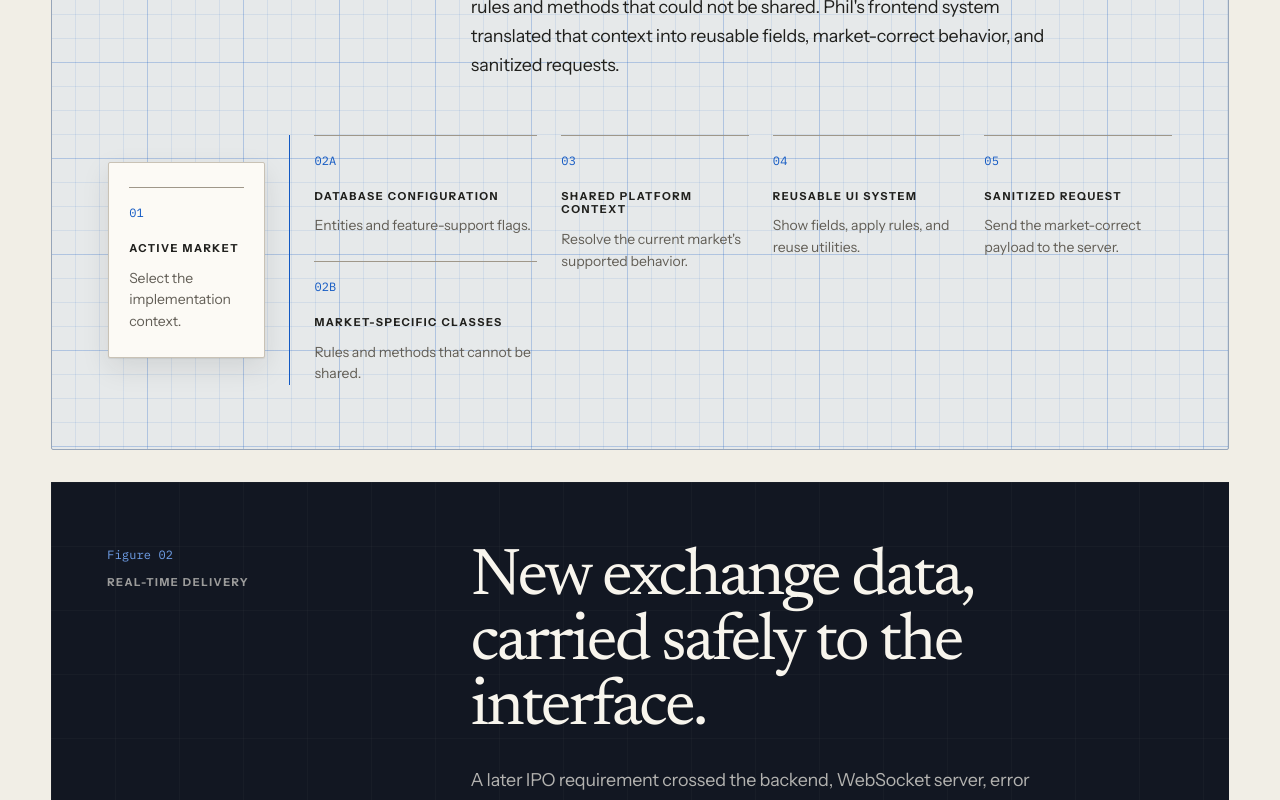
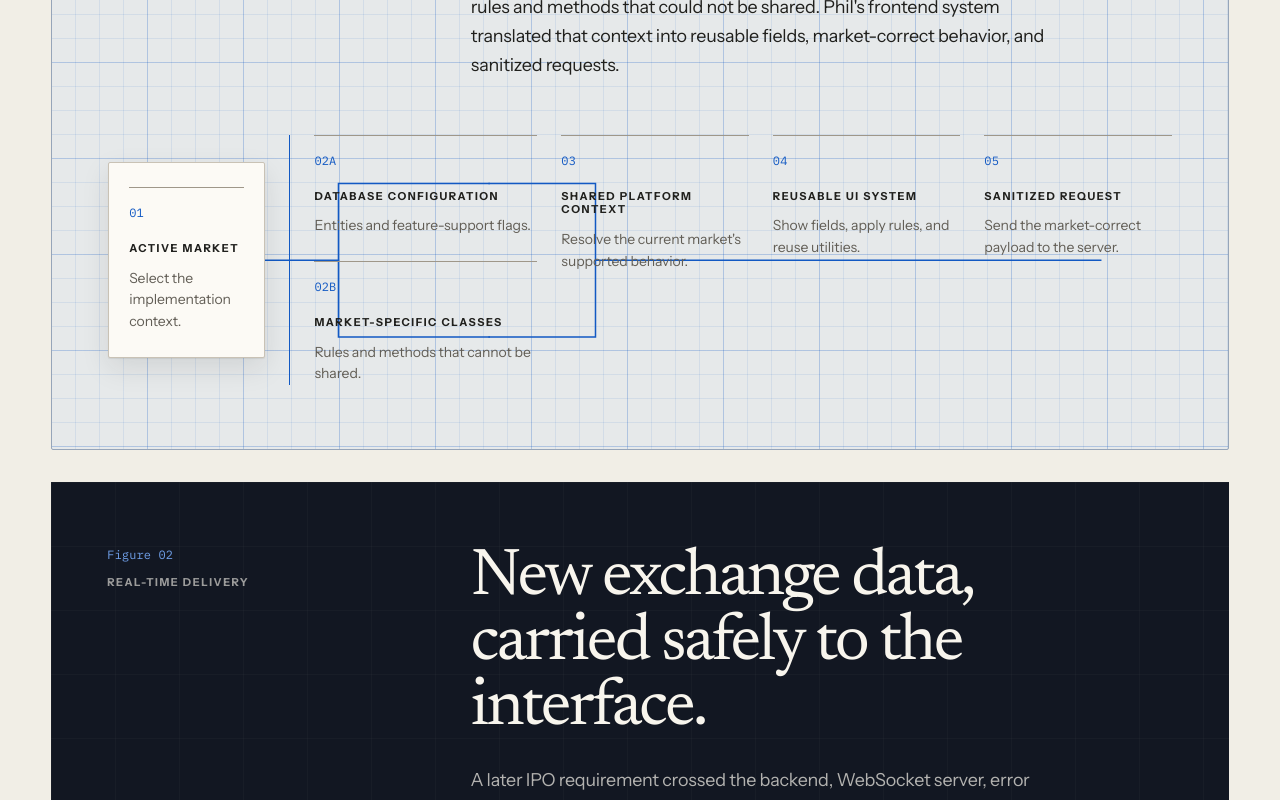
Before and after one commit to parfuso-pvs/portfolio, a Next.js app: page /work/memx in a window 1280 px wide. Shown: the part 5540-6340 px from the top of the page. Built offline with nearby package versions, Linux system fonts and the light colour scheme.

Commit message:
feat(PORT-904): animate MEMX diagram traces

```diff
--- a/src/components/case-study/memx-system-diagrams.tsx
+++ b/src/components/case-study/memx-system-diagrams.tsx
@@ -1,4 +1,5 @@
 import { memxSystemDiagrams } from "@/content/case-studies/memx-diagrams";
+import { MemxDiagramTrace } from "@/components/motion/memx-diagram-trace";
 
 type FlowNodeProps = {
   detail: string;
@@ -70,20 +71,21 @@ export function MemxSystemDiagrams() {
           </p>
 
           <div
-            className="mt-14 grid gap-8 lg:grid-cols-12 lg:items-stretch lg:gap-6"
+            className="relative mt-14 grid gap-8 lg:grid-cols-12 lg:items-stretch lg:gap-6"
             aria-hidden="true"
           >
-            <div className="material-sheet material-sheet-raised px-5 py-6 lg:col-span-2 lg:self-center">
+            <MemxDiagramTrace variant="configuration" tone="light" />
+            <div className="material-sheet material-sheet-raised relative z-10 px-5 py-6 lg:col-span-2 lg:self-center">
               <FlowNode index="01" {...configuration.activeMarket} />
             </div>
 
-            <div className="grid gap-6 border-l border-accent pl-6 lg:col-span-3">
+            <div className="relative z-10 grid gap-6 border-l border-accent pl-6 lg:col-span-3">
               {configuration.inputs.map((step) => (
                 <FlowNode key={step.index} {...step} />
               ))}
             </div>
 
-            <ol className="grid gap-6 lg:col-span-7 lg:grid-cols-3">
+            <ol className="relative z-10 grid gap-6 lg:col-span-7 lg:grid-cols-3">
               {configuration.output.map((step) => (
                 <li
                   key={step.index}
@@ -131,10 +133,11 @@ export function MemxSystemDiagrams() {
           </p>
 
           <ol className="relative mt-14 grid gap-8 lg:grid-cols-5 lg:gap-6" aria-hidden="true">
+            <MemxDiagramTrace variant="realtime" tone="dark" />
             {realtime.steps.map((step) => (
               <li
                 key={step.index}
-                className="relative border-l border-accent-on-dark pl-6 lg:border-l-0 lg:pl-0"
+                className="relative z-10 border-l border-accent-on-dark pl-6 lg:border-l-0 lg:pl-0"
               >
                 <FlowNode {...step} tone="dark" />
               </li>
--- /dev/null
+++ b/src/components/motion/memx-diagram-trace.module.css
@@ -0,0 +1,23 @@
+.layer,
+.trace {
+  position: absolute;
+  inset: 0;
+  width: 100%;
+  height: 100%;
+  pointer-events: none;
+}
+
+.layer {
+  z-index: 0;
+}
+
+.trace {
+  overflow: visible;
+}
+
+@media (prefers-reduced-motion: reduce) {
+  .trace path {
+    stroke-dasharray: none !important;
+    stroke-dashoffset: 0 !important;
+  }
+}
--- /dev/null
+++ b/src/components/motion/memx-diagram-trace.tsx
@@ -0,0 +1,108 @@
+"use client";
+
+import { LazyMotion, MotionConfig, useReducedMotion } from "motion/react";
+import * as m from "motion/react-m";
+
+import styles from "./memx-diagram-trace.module.css";
+
+type MemxDiagramTraceProps = {
+  tone: "dark" | "light";
+  variant: "configuration" | "realtime";
+};
+
+type TracePath = {
+  d: string;
+  delay: number;
+};
+
+const loadDomAnimation = () =>
+  import("@/components/motion/dom-animation-features").then((module) => module.default);
+
+const configurationDesktopPaths: readonly TracePath[] = [
+  { d: "M80 150 H260", delay: 0 },
+  { d: "M260 150 V58 H430 M260 150 V242 H430", delay: 0.16 },
+  { d: "M430 58 H550 V150 M430 242 H550 V150", delay: 0.34 },
+  { d: "M550 150 H1120", delay: 0.5 },
+];
+
+const configurationMobilePaths: readonly TracePath[] = [
+  { d: "M18 18 V582", delay: 0 },
+  { d: "M18 154 H56 M18 286 H56 M18 418 H56 M18 550 H56", delay: 0.28 },
+];
+
+const realtimeDesktopPaths: readonly TracePath[] = [
+  { d: "M30 24 H1170", delay: 0 },
+  { d: "M258 24 V54 M486 24 V54 M714 24 V54 M942 24 V54", delay: 0.38 },
+];
+
+const realtimeMobilePaths: readonly TracePath[] = [
+  { d: "M18 16 V584", delay: 0 },
+  { d: "M18 128 H52 M18 242 H52 M18 356 H52 M18 470 H52", delay: 0.34 },
+];
+
+const pathVariants = {
+  hidden: { pathLength: 0 },
+  visible: (delay: number) => ({
+    pathLength: 1,
+    transition: { delay, duration: 0.72, ease: [0.16, 1, 0.3, 1] as const },
+  }),
+};
+
+function TraceSvg({
+  className,
+  paths,
+  viewBox,
+}: {
+  className: string;
+  paths: readonly TracePath[];
+  viewBox: string;
+}) {
+  const shouldReduceMotion = useReducedMotion();
+
+  return (
+    <m.svg
+      className={`${styles.trace} ${className}`}
+      viewBox={viewBox}
+      preserveAspectRatio="none"
+      initial={shouldReduceMotion ? false : "hidden"}
+      whileInView="visible"
+      viewport={{ amount: 0.35, once: true }}
+    >
+      {paths.map((path) => (
+        <m.path
+          key={path.d}
+          d={path.d}
+          custom={path.delay}
+          variants={pathVariants}
+          fill="none"
+          stroke="currentColor"
+          strokeLinecap="square"
+          strokeLinejoin="miter"
+          strokeWidth="1.5"
+          vectorEffect="non-scaling-stroke"
+        />
+      ))}
+    </m.svg>
+  );
+}
+
+export function MemxDiagramTrace({ tone, variant }: MemxDiagramTraceProps) {
+  const desktopPaths =
+    variant === "configuration" ? configurationDesktopPaths : realtimeDesktopPaths;
+  const mobilePaths = variant === "configuration" ? configurationMobilePaths : realtimeMobilePaths;
+
+  return (
+    <MotionConfig reducedMotion="user">
+      <LazyMotion features={loadDomAnimation} strict>
+        <div
+          className={`${styles.layer} ${tone === "dark" ? "text-accent-on-dark" : "text-accent"}`}
+          aria-hidden="true"
+          data-diagram-trace={variant}
+        >
+          <TraceSvg className="hidden lg:block" paths={desktopPaths} viewBox="0 0 1200 300" />
+          <TraceSvg className="block lg:hidden" paths={mobilePaths} viewBox="0 0 600 600" />
+        </div>
+      </LazyMotion>
+    </MotionConfig>
+  );
+}
```
Also changed, not shown: 4 other files (tests, documents, lock files or other folders).
